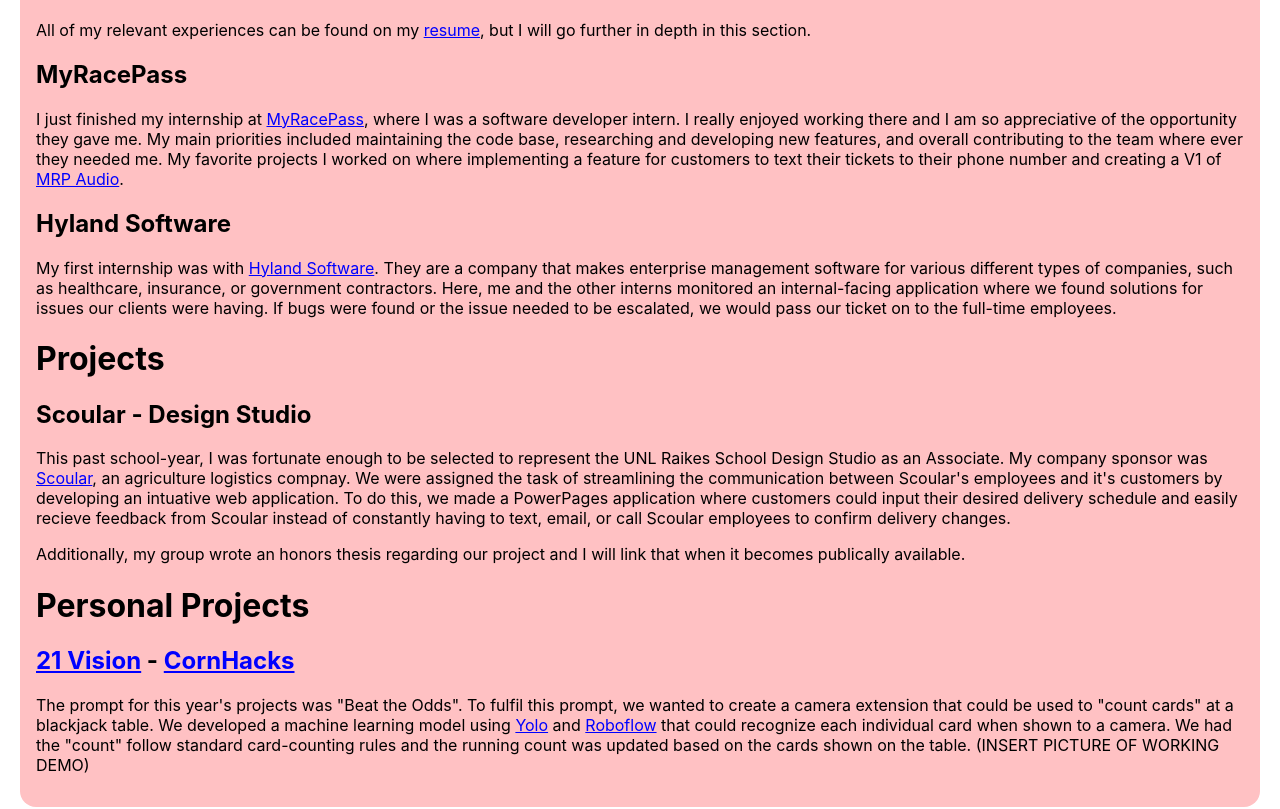
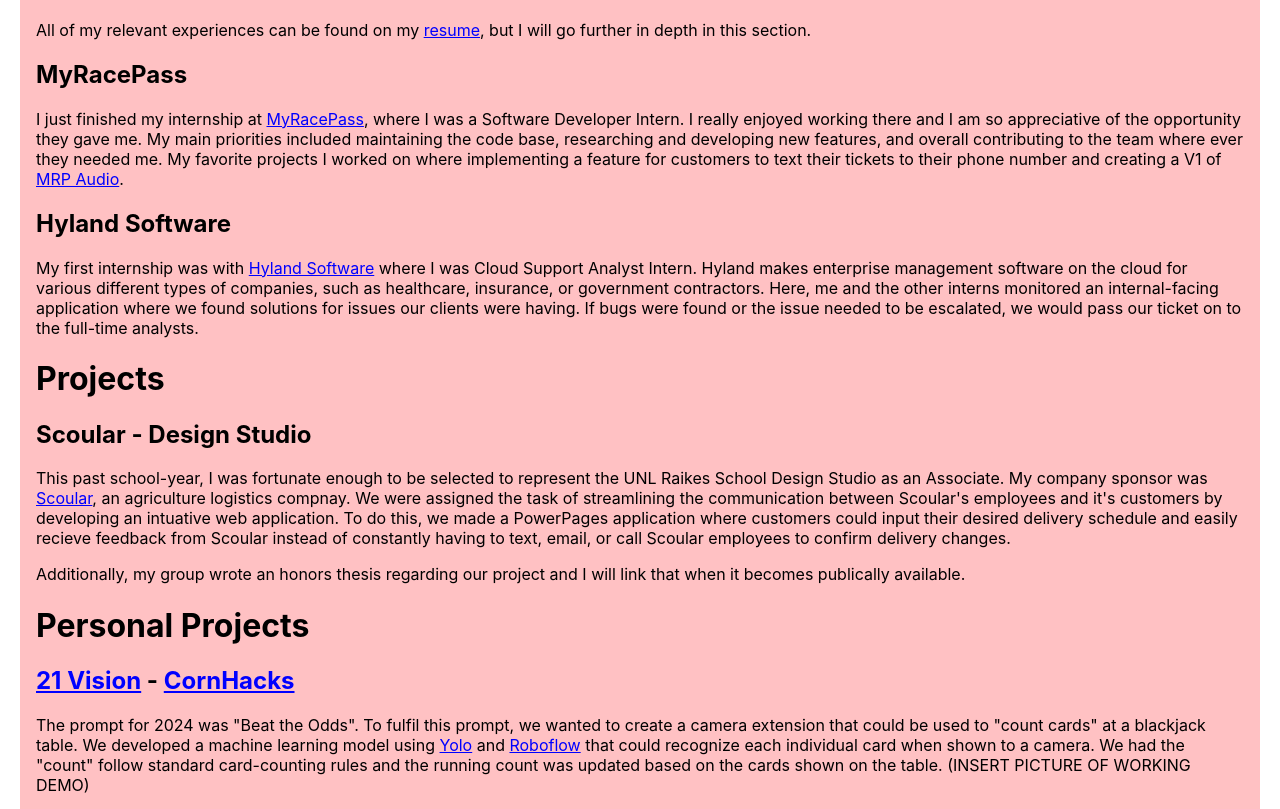
Before and after one commit to msaltzman5/my-website, a React (Create React App) app: page / in a window 1280 px wide. Shown: the part 575-1384 px from the top of the page. Built offline with nearby package versions, Linux system fonts and the light colour scheme.

Commit message:
resizing nav bar

```diff
--- a/src/Components/NavigationBar/NavigationBar.css
+++ b/src/Components/NavigationBar/NavigationBar.css
@@ -32,9 +32,9 @@
   margin: 0 auto;
 }
 
-@media screen and (max-width: 768px) {
+@media screen and (max-width: 628px) {
   .home-content {
-    margin-top: 25px; /* Adjust this value for smaller screens */
+    margin-top: 25px;
   }
 }
 
--- a/src/Components/TechnicalExperience/TechnicalExperience.js
+++ b/src/Components/TechnicalExperience/TechnicalExperience.js
@@ -16,7 +16,7 @@
             <h2>MyRacePass</h2>
             <p>
               I just finished my internship at <a href="https://www.myracepass.com/" target="_blank" rel="noreferrer">MyRacePass</a>, where I
-              was a software developer intern. I really enjoyed working there and I am so appreciative of the opportunity they gave me.
+              was a Software Developer Intern. I really enjoyed working there and I am so appreciative of the opportunity they gave me.
               My main priorities included maintaining the code base, researching and developing new features, and overall contributing to the
               team where ever they needed me. My favorite projects I worked on where implementing a feature for customers to text their tickets
               to their phone number and creating a V1 of <a href="https://www.myracepass.com/latest-news/article/152609/myracepass-changes-the-game-again-with-mrp-audio" target="_blank" rel="noreferrer">MRP Audio</a>.
@@ -25,10 +25,11 @@
           <div className="hyland-software-content">
             <h2>Hyland Software</h2>
             <p>
-              My first internship was with <a href="https://www.hyland.com/en" target="_blank" rel="noreferrer">Hyland Software</a>. They are a company that makes enterprise
-              management software for various different types of companies, such as healthcare, insurance, or government contractors. Here,
+              My first internship was with <a href="https://www.hyland.com/en" target="_blank" rel="noreferrer">Hyland Software</a> where I was
+              Cloud Support Analyst Intern. Hyland makes enterprise
+              management software on the cloud for various different types of companies, such as healthcare, insurance, or government contractors. Here,
               me and the other interns monitored an internal-facing application where we found solutions for issues our
-              clients were having. If bugs were found or the issue needed to be escalated, we would pass our ticket on to the full-time employees.
+              clients were having. If bugs were found or the issue needed to be escalated, we would pass our ticket on to the full-time analysts.
             </p>
           </div>
           <div className="projects-content">
@@ -51,7 +52,7 @@
             <div id="21-vision" className="21-vision">
               <h2 id="21-vision-heading"><a href="https://github.com/benjaminkcook/21Vision" target="_blank" rel="noreferrer">21 Vision</a> - <a href="https://unlcornhacks.com/" target="_blank" rel="noreferrer">CornHacks</a></h2>
               <p>
-                The prompt for this year's projects was "Beat the Odds". To fulfil this prompt, we wanted to create a camera extension that could be used to "count cards" at a blackjack table.
+                The prompt for 2024 was "Beat the Odds". To fulfil this prompt, we wanted to create a camera extension that could be used to "count cards" at a blackjack table.
                 We developed a machine learning model using <a href="https://www.v7labs.com/blog/yolo-object-detection" target="_blank" rel="noreferrer">Yolo</a> and <a href="https://universe.roboflow.com/" target="_blank" rel="noreferrer">Roboflow</a> that
                 could recognize each individual card when shown to a camera.
                 We had the "count" follow standard card-counting rules and the running count was updated based on the cards shown on the table. (INSERT PICTURE OF WORKING DEMO)
```
